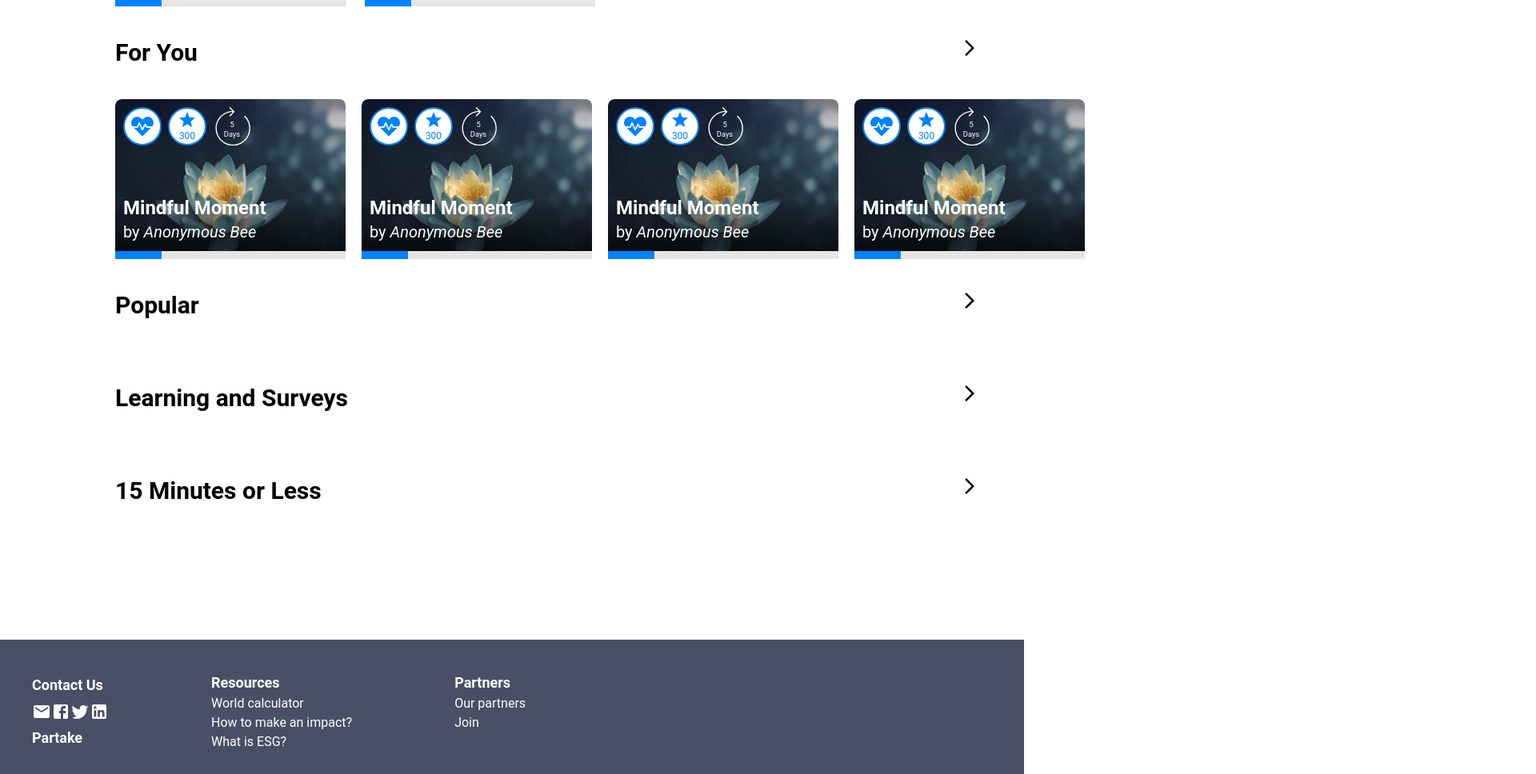
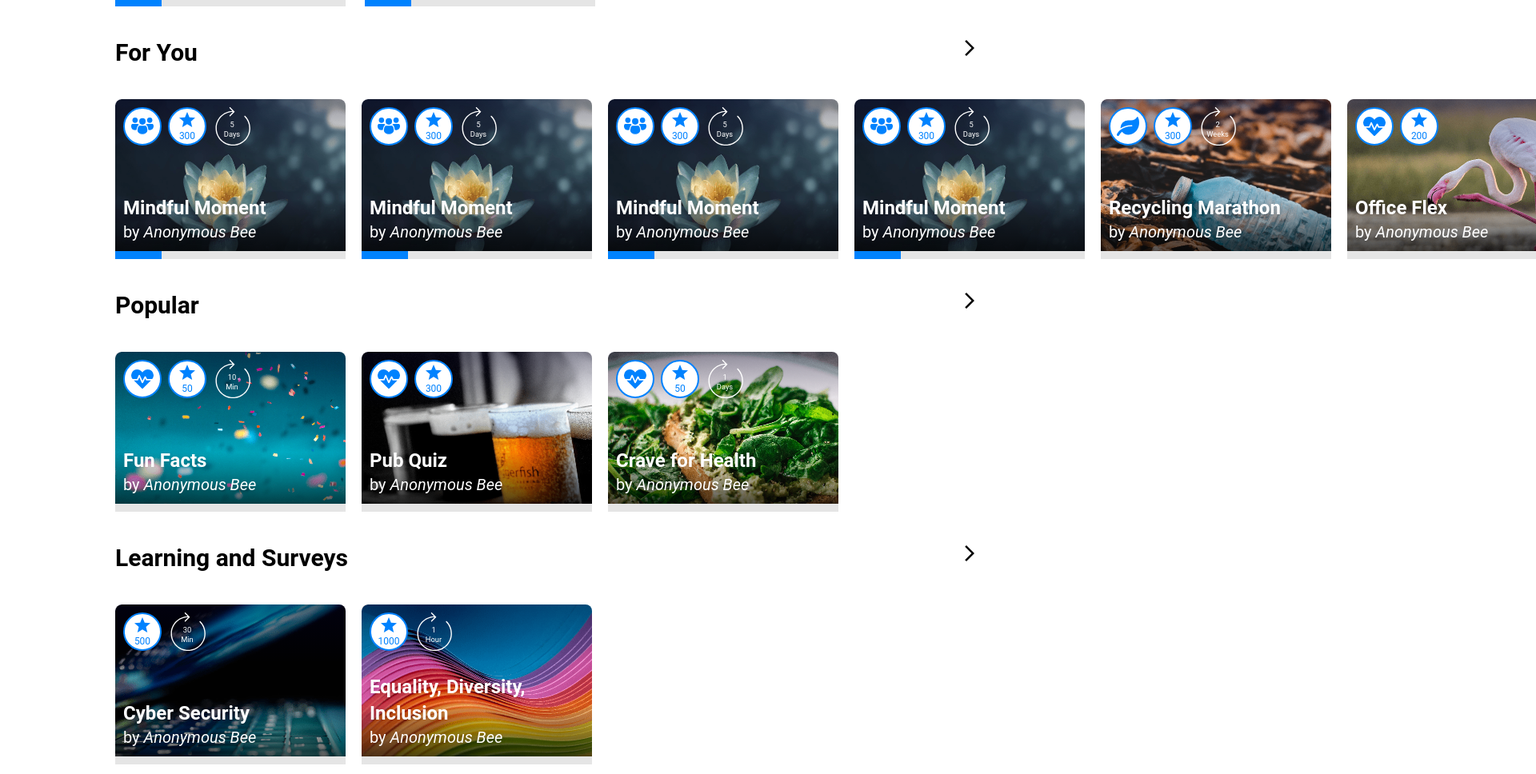
Before and after one commit to Maayan99/partake, a Next.js app in the folder frontend/: page /take in a window 1280 px wide. Shown: the part 732-1700 px from the top of the page at 80% size, 1920 px wide, since content can reach past the window. Built offline with nearby package versions, Linux system fonts and the light colour scheme.

Commit message:
Second take - meditation challenge, as well as minor fixes to take card system

```diff
--- a/frontend/public/take-data.js
+++ b/frontend/public/take-data.js
@@ -100,6 +100,7 @@ const cardOnlyTemplate = {
 
 
 const takeData = [
+    // First featured take (big card)
     {
         id: "b1c7051da1bc43ad",
         coverImage: 'take_card_clean_inbox_clear_conscience_big.png',
@@ -266,16 +267,16 @@ const takeData = [
 
 
 
-
+    //Second featured take
     {
-        id: "3",
+        id: "a6289983652a8ef8",
         coverImage: 'take_card_mindful_moment.png',
         title: 'Mindful Moment',
         author: 'Anonymous Bee',
         impactType: 'Wellness',
         subject: "Wellness",
-        shortDescription: 'Reduce unnecessary energy usage in seconds',
-        description: 'Podcasts are a great way to learn new things and gain knowledge on a variety of subjects. In this challenge, we want you to listen to at least one episode of a podcast related to your professional or personal interests and share your key takeaways with the team. Not only will this challenge encourage you to learn new things, but it will also inspire your colleagues to discover new podcasts and expand their own knowledge.',
+        shortDescription: 'Regular meditation in a workplace can help to reduce stress and promote relaxation.',
+        description: 'Taking a few minutes to meditate can help you calm your mind and refocus your energy. In this challenge, we encourage you to take a mindful moment every day for the next week.',
         coins: 300,
         progress: 20,
         category: 'For you',
@@ -284,7 +285,7 @@ const takeData = [
         numberOfTasks: 5,
         location: 'Online',
         difficultyLevel: 'Hard',
-        participants: 123,
+        participants: 243,
 
 
         tasks: [
@@ -292,7 +293,31 @@ const takeData = [
                 id: 1,
                 validateText: 'How do you feel after 15 minutes of meditation?',
                 shortText: 'Have a 15-minute meditation',
-                longText: '',
+                longText: 'Day 1: Have a 15-minute meditation. <br/> <br/> <span class="text-blue">How to meditate</span> <br/> <br/> <span class="text-blue">What is mindfullness</span> <br/>  <br/> You can use <span class="text-blue">Headspace</span> app, or any other meditation app you like. After your meditation session, click "Validate task 1" and answer a short question.',
+            },
+            {
+                id: 2,
+                validateText: 'How do you feel after 15 minutes of meditation?',
+                shortText: 'Have a 15-minute meditation',
+                longText: 'Day 2: Have a 15-minute meditation. <br/> <br/> <span class="text-blue">How to meditate</span> <br/> <br/> <span class="text-blue">What is mindfullness</span> <br/>  <br/> You can use <span class="text-blue">Headspace</span> app, or any other meditation app you like. After your meditation session, click "Validate task 2" and answer a short question.',
+            },
+            {
+                id: 3,
+                validateText: 'How do you feel after 15 minutes of meditation?',
+                shortText: 'Have a 15-minute meditation',
+                longText: 'Day 3: Have a 15-minute meditation. <br/> <br/> <span class="text-blue">How to meditate</span> <br/> <br/> <span class="text-blue">What is mindfullness</span> <br/>  <br/> You can use <span class="text-blue">Headspace</span> app, or any other meditation app you like. After your meditation session, click "Validate task 3" and answer a short question.',
+            },
+            {
+                id: 4,
+                validateText: 'How do you feel after 15 minutes of meditation?',
+                shortText: 'Have a 15-minute meditation',
+                longText: 'Day 4: Have a 15-minute meditation. <br/> <br/> <span class="text-blue">How to meditate</span> <br/> <br/> <span class="text-blue">What is mindfullness</span> <br/>  <br/> You can use <span class="text-blue">Headspace</span> app, or any other meditation app you like. After your meditation session, click "Validate task 4" and answer a short question.',
+            },
+            {
+                id: 5,
+                validateText: 'How do you feel after 15 minutes of meditation?',
+                shortText: 'Have a 15-minute meditation',
+                longText: 'Day 5: Have a 15-minute meditation. <br/> <br/> <span class="text-blue">How to meditate</span> <br/> <br/> <span class="text-blue">What is mindfullness</span> <br/>  <br/> You can use <span class="text-blue">Headspace</span> app, or any other meditation app you like. After your meditation session, click "Validate task 5" and answer a short question.',
             },
         ],
 
@@ -331,21 +356,33 @@ const takeData = [
 
         tips: [
             {
-                text: "",
-                id: 1,
+                id: "3c7c28290fa0b40c",
+                text: "Choose a time of day when you can dedicate a few minutes to yourself without interruption.",
+            },
+            {
+                id: "44e3e1aadb502387",
+                text: "Find a quiet place where you can meditate comfortably.",
+            },
+            {
+                id: "842fe8e029d688b2",
+                text: "Don't worry if your mind wanders during meditation, it's normal. Simply acknowledge your thoughts and refocus your attention on your breath.",
+            },
+            {
+                id: "dc622a83dbabc447",
+                text: "Experiment with different types of meditations offered by the Headspace app to find what works best for you.",
+            },
+            {
+                id: "a6abbb6462008676",
+                text: "Encourage your colleagues to participate and share their experience. Together, we can create a more mindful workplace!",
             },
         ],
 
-        moreInformation: '',
-
         reward: [
             {
-                amount: 50,
-                text: ''
+                amount: 140,
+                text: 'You will receive 10 points for each day that you meditate using the Headspace app, for a total of 140 points.'
             }
         ],
-
-        bonus: '',
     },
 
 
@@ -644,6 +681,104 @@ const takeData = [
 
 
 
+    {
+        id: "73018c53b97334d9",
+        coverImage: 'take_card_recycling_marathon.png',
+        title: "Recycling Marathon",
+        author: 'Anonymous Bee',
+        impact: {
+            type: 'environmental'
+        },
+        subject: 'Sustainability',
+        coins: 300,
+        progress: 0,
+        category: 'For you',
+        duration: 20160,
+        participants: 100,
+    },
+    {
+        id: "416171eef1bf987b",
+        coverImage: 'take_card_fun_facts.png',
+        title: 'Fun Facts',
+        author: 'Anonymous Bee',
+        impact: {
+            type: 'wellness'
+        },
+        subject: 'Wellness',
+        coins: 50,
+        progress: 0,
+        category: 'Popular',
+        duration: 10,
+        participants: 500,
+    },
+    {
+        id: "8b5906d96ec1cbb7",
+        coverImage: 'take_card_pub_quiz.png',
+        title: 'Pub Quiz',
+        author: 'Anonymous Bee',
+        impact: {
+            type: 'wellness',
+        },
+        subject: 'Social Connection',
+        coins: 300,
+        progress: 0,
+        category: 'Popular',
+        participants: 20,
+    },
+    {
+        id: "460bd61f793c16bd",
+        coverImage: 'take_card_cyber_security.png',
+        title: 'Cyber Security',
+        author: 'Anonymous Bee',
+        subject: 'Training and Development',
+        coins: 500,
+        progress: 0,
+        category: 'Learning and Surveys',
+        duration: 30,
+        participants: 164,
+    },
+    {
+        id: "0b395cd505248fa2",
+        coverImage: 'take_card_equality_diversity_inclusion.png',
+        title: 'Equality, Diversity, Inclusion',
+        author: 'Anonymous Bee',
+        subject: 'Diversity and Inclusion',
+        coins: 1000,
+        progress: 0,
+        category: 'Learning and Surveys',
+        duration: 60,
+        participants: 31,
+    },
+    {
+        id: "948fe332bf68fb37",
+        coverImage: 'take_card_office_flex.png',
+        title: 'Office Flex',
+        author: 'Anonymous Bee',
+        impact: {
+            type: 'wellness',
+        },
+        subject: 'Social Connection',
+        coins: 200,
+        progress: 0,
+        category: 'For you',
+        participants: 31,
+    },
+    {
+        id: "8ef17a519c62a6b5",
+        coverImage: 'take_card_crave_for_health.png',
+        title: 'Crave for Health',
+        author: 'Anonymous Bee',
+        impact: {
+            type: 'wellness',
+        },
+        subject: 'Wellness',
+        coins: 50,
+        progress: 0,
+        category: 'Popular',
+        duration: 1440,
+        participants: 31,
+    }
+
 
 ];
 
@@ -939,38 +1074,7 @@ const takeData = [
             text: 'Emotional Well-Being',
             type: 'Social'
         },
-        tasks: [
-            {
-                id: 1,
-                validateText: 'How do you feel after 15 minutes of meditation?',
-                shortText: 'Have a 15-minute meditation',
-                longText: 'Day 1: Have a 15-minute meditation. <br/> <br/> <span class="text-blue">How to meditate</span> <br/> <br/> <span class="text-blue">What is mindfullness</span> <br/>  <br/> You can use <span class="text-blue">Headspace</span> app, or any other meditation app you like. After your meditation session, click "Validate task 1" and answer a short question.',
-            },
-            {
-                id: 2,
-                validateText: 'How do you feel after 15 minutes of meditation?',
-                shortText: 'Have a 15-minute meditation',
-                longText: 'Day 2: Have a 15-minute meditation. <br/> <br/> <span class="text-blue">How to meditate</span> <br/> <br/> <span class="text-blue">What is mindfullness</span> <br/>  <br/> You can use <span class="text-blue">Headspace</span> app, or any other meditation app you like. After your meditation session, click "Validate task 2" and answer a short question.',
-            },
-            {
-                id: 3,
-                validateText: 'How do you feel after 15 minutes of meditation?',
-                shortText: 'Have a 15-minute meditation',
-                longText: 'Day 3: Have a 15-minute meditation. <br/> <br/> <span class="text-blue">How to meditate</span> <br/> <br/> <span class="text-blue">What is mindfullness</span> <br/>  <br/> You can use <span class="text-blue">Headspace</span> app, or any other meditation app you like. After your meditation session, click "Validate task 3" and answer a short question.',
-            },
-            {
-                id: 4,
-                validateText: 'How do you feel after 15 minutes of meditation?',
-                shortText: 'Have a 15-minute meditation',
-                longText: 'Day 4: Have a 15-minute meditation. <br/> <br/> <span class="text-blue">How to meditate</span> <br/> <br/> <span class="text-blue">What is mindfullness</span> <br/>  <br/> You can use <span class="text-blue">Headspace</span> app, or any other meditation app you like. After your meditation session, click "Validate task 4" and answer a short question.',
-            },
-            {
-                id: 5,
-                validateText: 'How do you feel after 15 minutes of meditation?',
-                shortText: 'Have a 15-minute meditation',
-                longText: 'Day 5: Have a 15-minute meditation. <br/> <br/> <span class="text-blue">How to meditate</span> <br/> <br/> <span class="text-blue">What is mindfullness</span> <br/>  <br/> You can use <span class="text-blue">Headspace</span> app, or any other meditation app you like. After your meditation session, click "Validate task 5" and answer a short question.',
-            },
-        ],
+
         tips: [
             {
                 text: "Choose a podcast that you’ve been wanting to listen to but haven’t had the chance to.",
--- a/frontend/src/components/cards/large-take-card/large-take-card.js
+++ b/frontend/src/components/cards/large-take-card/large-take-card.js
@@ -7,9 +7,9 @@ import BlueButton from "@components/components/common/blue-button";
 import ProgressBar from "@components/components/progress-bar/progress-bar";
 
 const LargeTakeCard = ({take}) => {
-    const {id, coverImage, title, author, impactType, coins, participants, progress, duration, shortDescription} = take;
+    const {id, coverImage, title, author, impact, coins, participants, progress, duration, shortDescription} = take;
 
-    const userProgress = progress;
+    const impactType = impact.type;
 
     const handleClick = () => {
         window.location.href = `take/${id}`
@@ -30,7 +30,7 @@ const LargeTakeCard = ({take}) => {
                     </p>
                 </div>
             </div>
-            <ProgressBar percentage={userProgress}/>
+            <ProgressBar percentage={progress}/>
             <div className="opacity-0 flex flex-col content-center transition-all duration-100 group-hover:opacity-100">
                 <p className="text-center m-1.5">{shortDescription}</p>
                 <div className="flex justify-between px-2.5">
--- a/frontend/src/components/cards/small-take-card/small-take-card.js
+++ b/frontend/src/components/cards/small-take-card/small-take-card.js
@@ -6,9 +6,9 @@ import ParticipantsRow from "@components/components/participants-row/participant
 import ProgressBar from "@components/components/progress-bar/progress-bar";
 
 const SmallTakeCard = ({take}) => {
-    const {id, coverImage, title, author, impactType, coins, progress, duration, shortDescription, participants} = take;
+    const {id, coverImage, title, author, impact, coins, progress, duration, shortDescription, participants} = take;
 
-    const userProgress = progress;
+    const impactType = impact?.type;
 
     const handleClick = () => {
         window.location.href = `take/${id}`
@@ -32,7 +32,7 @@ const SmallTakeCard = ({take}) => {
                         </p>
                     </div>
                 </div>
-                <ProgressBar percentage={userProgress}/>
+                <ProgressBar percentage={progress}/>
                 <div className="opacity-0 flex flex-col content-center transition-all duration-100 group-hover:opacity-100">
                     <p className="text-center  m-1.5">{shortDescription}</p>
                     <div className="flex justify-between px-2.5">
--- a/frontend/src/components/cards/take-cover-card/take-cover-card.js
+++ b/frontend/src/components/cards/take-cover-card/take-cover-card.js
@@ -4,7 +4,9 @@ import {Card, CardContent, Typography} from '@mui/material';
 import TakeIcons from "@components/components/take-icons/take-icons";
 
 const TakeCoverCard = ({take}) => {
-    const {coverImage, title, author, impactType, coins, duration} = take;
+    const {coverImage, title, author, impact, coins, duration} = take;
+
+    const impactType = impact.type;
 
     return (
         <div
--- a/frontend/src/components/take-icons/take-icons.js
+++ b/frontend/src/components/take-icons/take-icons.js
@@ -25,24 +25,12 @@ export default function TakeIcons({impactType, coins, duration}) {
     }
 
 
-    const getImpactIcon = () => {
-        switch (impactType) {
-            case 'Wellness':
-                return <Icon name="wellness"/>
-            case 'Social':
-                return <Icon name="social"/>;
-            case 'Environment':
-                return <Icon name="environmental"/>;
-            default:
-                return null;
-        }
-    };
-
-
     return (
         <div className="mt-2.5 ml-2.5 flex gap-2">
-            {impactType ? <div className="flex flex-col justify-center items-center bg-white
-            border-solid border-2 border-blue rounded-full p-2 w-12 h-12 text-blue">{getImpactIcon()}</div> : <></>}
+            {impactType && <div className="flex flex-col justify-center items-center bg-white
+            border-solid border-2 border-blue rounded-full p-2 w-12 h-12 text-blue">
+                <Icon name={impactType}/>
+            </div>}
             <div className="flex flex-col justify-center items-center bg-white
             border-solid border-2 border-blue rounded-full p-1 w-12 h-12 text-blue">
                 <StarIcon/>
```
